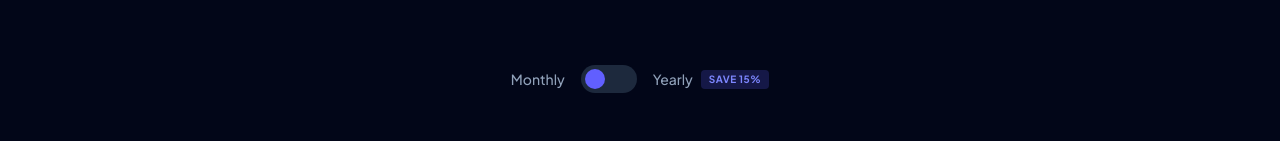
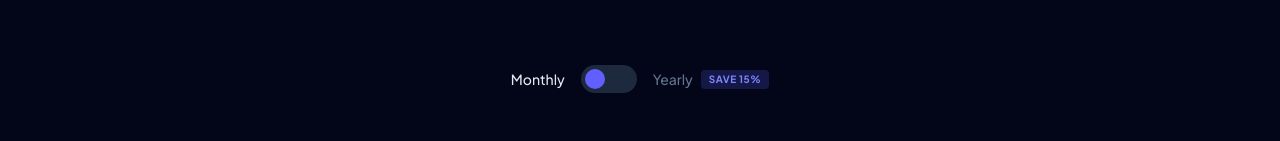
Before and after one commit to arturolguillen/devarturo-5-saas-pricing-table, a Next.js app: page / in a window 1280 px wide. Shown: the part 381-522 px from the top of the page. Built offline with nearby package versions, Linux system fonts and the light colour scheme.

Commit message:
Implement PricingProvider and enhance BillingToggle and Plan components for dynamic pricing display

```diff
--- a/src/app/globals.css
+++ b/src/app/globals.css
@@ -3,3 +3,30 @@
 @theme inline {
     --font-sans: var(--font-plus-jarkata-sans);
 }
+
+@keyframes price-bounce {
+    0% {
+        transform: translateY(0) scale(1);
+    }
+    35% {
+        transform: translateY(-2px) scale(1.02);
+    }
+    60% {
+        transform: translateY(0) scale(0.995);
+    }
+    100% {
+        transform: translateY(0) scale(1);
+    }
+}
+
+.price-bounce {
+    animation: price-bounce 380ms cubic-bezier(0.2, 0.8, 0.2, 1);
+    display: inline-block;
+    will-change: transform;
+}
+
+@media (prefers-reduced-motion: reduce) {
+    .price-bounce {
+        animation: none;
+    }
+}
--- a/src/app/layout.tsx
+++ b/src/app/layout.tsx
@@ -1,5 +1,5 @@
 import type { Metadata } from "next";
-import { Geist, Geist_Mono, Plus_Jakarta_Sans } from "next/font/google";
+import { Plus_Jakarta_Sans } from "next/font/google";
 import "./globals.css";
 
 const plusJarkataSans = Plus_Jakarta_Sans({
--- a/src/app/page.tsx
+++ b/src/app/page.tsx
@@ -11,6 +11,7 @@ import HeroBadge from "@/components/HeroBadge";
 import HeroDescription from "@/components/HeroDescription";
 import HeroTitle from "@/components/HeroTitle";
 import MainWrapper from "@/components/MainWrapper";
+import PricingProvider from "@/components/PricingProvider";
 import PricingGrid from "@/components/PricingGrid";
 import Topbar from "@/components/Topbar";
 import TopbarCTA from "@/components/TopbarCTA";
@@ -31,9 +32,10 @@ export default function Home() {
                     <HeroTitle />
                     <HeroDescription />
                 </Hero>
-                {/* CREATE A PRICING PROVIDER */}
-                <BillingToggle />
-                <PricingGrid />
+                <PricingProvider>
+                    <BillingToggle />
+                    <PricingGrid />
+                </PricingProvider>
                 <FeaturedSection>
                     <FeaturedSectionContent />
                     <FeaturedSectionGlow />
--- a/src/components/BillingToggle.tsx
+++ b/src/components/BillingToggle.tsx
@@ -1,12 +1,56 @@
+"use client";
+
+import clsx from "clsx";
+import { usePricing } from "./PricingProvider";
+
 export default function BillingToggle() {
+    const {
+        billingPeriod,
+        toggleBillingPeriod,
+    } = usePricing();
+
+    const isYearly = billingPeriod === 'year';
+
     return (
         <div className="flex items-center justify-center gap-4 mb-16">
-            <span className="text-sm font-medium text-slate-400" id="label-monthly">{'Monthly'}</span>
-            <button className="relative w-14 h-7 bg-slate-800 rounded-full p-1 transition-colors duration-300 focus:outline-none focus:ring-2 focus:ring-indigo-500" id="billing-toggle">
-                <span className="block absolute left-1 top-1 size-5 bg-indigo-500 rounded-full transition-all duration-300 transform"></span>
+            <span
+                className={clsx(
+                    "text-sm font-medium transition-colors",
+                    isYearly ? "text-slate-500" : "text-slate-200",
+                )}
+                id="label-monthly"
+            >
+                {'Monthly'}
+            </span>
+            <button
+                aria-labelledby="label-monthly label-yearly"
+                aria-pressed={isYearly}
+                className={clsx({
+                    'relative w-14 h-7 rounded-full p-1 transition-colors duration-300 focus:outline-none focus:ring-2 focus:ring-indigo-500 cursor-pointer': true,
+                    'bg-indigo-600': isYearly,
+                    'bg-slate-800': !isYearly,
+                })}
+                id="billing-toggle"
+                onClick={toggleBillingPeriod}
+                type="button"
+            >
+                <span
+                    className={clsx(
+                        "block absolute top-1 size-5 bg-indigo-500 rounded-full transition-all duration-300 transform",
+                        isYearly ? "left-8" : "left-1",
+                    )}
+                />
             </button>
             <div className="flex items-center gap-2">
-                <span className="text-sm font-medium text-slate-400" id="label-yearly">{'Yearly'}</span>
+                <span
+                    className={clsx(
+                        "text-sm font-medium transition-colors",
+                        isYearly ? "text-slate-200" : "text-slate-500",
+                    )}
+                    id="label-yearly"
+                >
+                    {'Yearly'}
+                </span>
                 <span className="bg-indigo-500/20 text-indigo-400 px-2 py-0.5 rounded text-[10px] font-bold uppercase tracking-wider">{'Save 15%'}</span>
             </div>
         </div>
--- a/src/components/Plan.tsx
+++ b/src/components/Plan.tsx
@@ -1,10 +1,18 @@
+"use client";
+
 import type { Plan as PlanType } from "@/plans";
 import clsx from "clsx";
 import { CircleCheck } from "lucide-react";
+import { useEffect, useRef, useState } from "react";
+import { usePricing } from "./PricingProvider";
 
 export default function Plan({ plan }: {
     plan: PlanType;
 }) {
+    const { billingPeriod } = usePricing();
+    const [isPriceAnimating, setIsPriceAnimating] = useState(false);
+    const isFirstRender = useRef(true);
+
     const {
         name,
         description,
@@ -17,6 +25,23 @@ export default function Plan({ plan }: {
         featured,
         custom_price,
     } = plan;
+
+    const displayedPrice = billingPeriod === 'month' ? month : year;
+
+    useEffect(() => {
+        if (isFirstRender.current) {
+            isFirstRender.current = false;
+            return;
+        }
+
+        setIsPriceAnimating(true);
+
+        const timeoutId = setTimeout(() => {
+            setIsPriceAnimating(false);
+        }, 380);
+
+        return () => clearTimeout(timeoutId);
+    }, [billingPeriod]);
 
     return (
         <div className={clsx({
@@ -38,7 +63,13 @@ export default function Plan({ plan }: {
             ) : (
                 <div className="mb-8 flex items-baseline gap-1">
                     <span className="text-4xl font-bold text-white">$</span>
-                    <span className="text-5xl font-bold text-white">{month}</span>
+                    <span className={clsx(
+                        "text-5xl font-bold text-white",
+                        { 'price-bounce': isPriceAnimating },
+                    )}
+                    >
+                        {displayedPrice}
+                    </span>
                     <span className="text-sm text-slate-400 font-medium">{'/mo'}</span>
                 </div>
             )}
--- /dev/null
+++ b/src/components/PricingProvider.tsx
@@ -0,0 +1,49 @@
+"use client";
+
+import {
+    createContext,
+    useContext,
+    useMemo,
+    useState,
+    type Dispatch,
+    type ReactNode,
+    type SetStateAction,
+} from "react";
+
+export type BillingPeriod = 'month' | 'year';
+
+type PricingContextValue = {
+    billingPeriod: BillingPeriod;
+    setBillingPeriod: Dispatch<SetStateAction<BillingPeriod>>;
+    toggleBillingPeriod: () => void;
+};
+
+const PricingContext = createContext<PricingContextValue | null>(null);
+
+export default function PricingProvider({ children }: { children: ReactNode }) {
+    const [billingPeriod, setBillingPeriod] = useState<BillingPeriod>('month');
+
+    const value = useMemo(() => ({
+        billingPeriod,
+        setBillingPeriod,
+        toggleBillingPeriod: () => {
+            setBillingPeriod(prev => (prev === 'month' ? 'year' : 'month'));
+        },
+    }), [billingPeriod]);
+
+    return (
+        <PricingContext.Provider value={value}>
+            {children}
+        </PricingContext.Provider>
+    );
+}
+
+export function usePricing() {
+    const context = useContext(PricingContext);
+
+    if (!context) {
+        throw new Error('usePricing must be used within a PricingProvider');
+    }
+
+    return context;
+}
```
